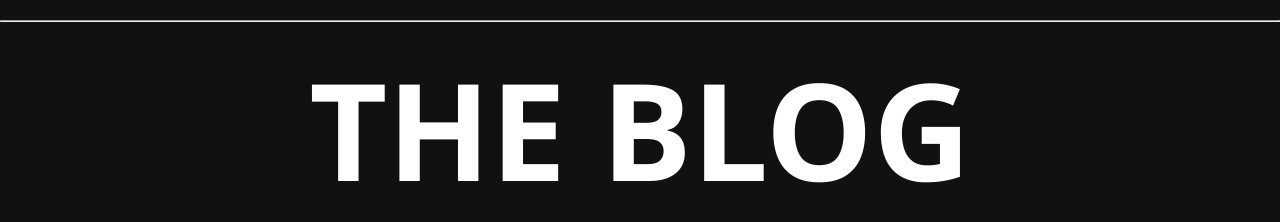
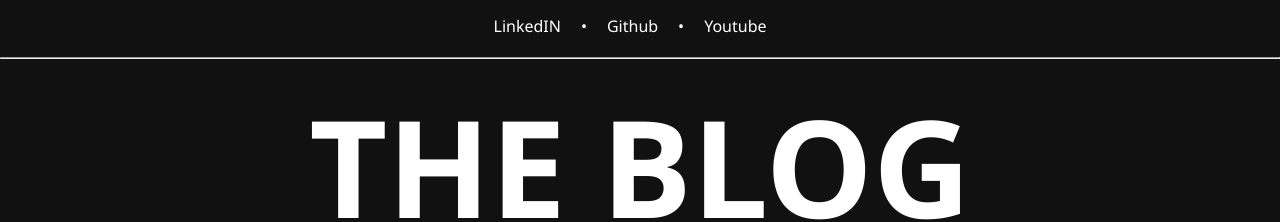
Before and after one commit to wesleyav/dio-desafio-criando-um-blog-com-angular, an Angular app: page / in a window 1280 px wide. Shown: the top 222 px of the page. Built offline with nearby package versions, Linux system fonts and the light colour scheme.

Commit message:
Cria menu

```diff
--- a/src/app/components/menu-bar/menu-bar.component.css
+++ b/src/app/components/menu-bar/menu-bar.component.css
@@ -0,0 +1,9 @@
+.container__menu-bar ul {
+  display: flex;
+  flex-direction: row;
+}
+
+.container__menu-bar ul li {
+  margin-right: 20px;
+  list-style: none;
+}
--- a/src/app/components/menu-bar/menu-bar.component.html
+++ b/src/app/components/menu-bar/menu-bar.component.html
@@ -1 +1,9 @@
-<p>menu-bar works!</p>
+<div class="container__menu-bar">
+  <ul>
+    <li><a href="https://www.linkedin.com/">LinkedIN</a></li>
+    <li><span>•</span></li>
+    <li><a href="https://github.com/">Github</a></li>
+    <li><span>•</span></li>
+    <li><a href="https://www.youtube.com/">Youtube</a></li>
+  </ul>
+</div>
--- a/src/app/pages/home/home.component.css
+++ b/src/app/pages/home/home.component.css
@@ -4,3 +4,9 @@
   flex-direction: row;
   justify-content: center;
 }
+
+header {
+  margin-top: 15px;
+  display: flex;
+  justify-content: center;
+}
--- a/src/app/pages/home/home.component.html
+++ b/src/app/pages/home/home.component.html
@@ -1,3 +1,6 @@
+<header>
+  <app-menu-bar></app-menu-bar>
+</header>
 <app-menu-title></app-menu-title>
 <div class="container__articles">
   <div class="articles__main">
```
